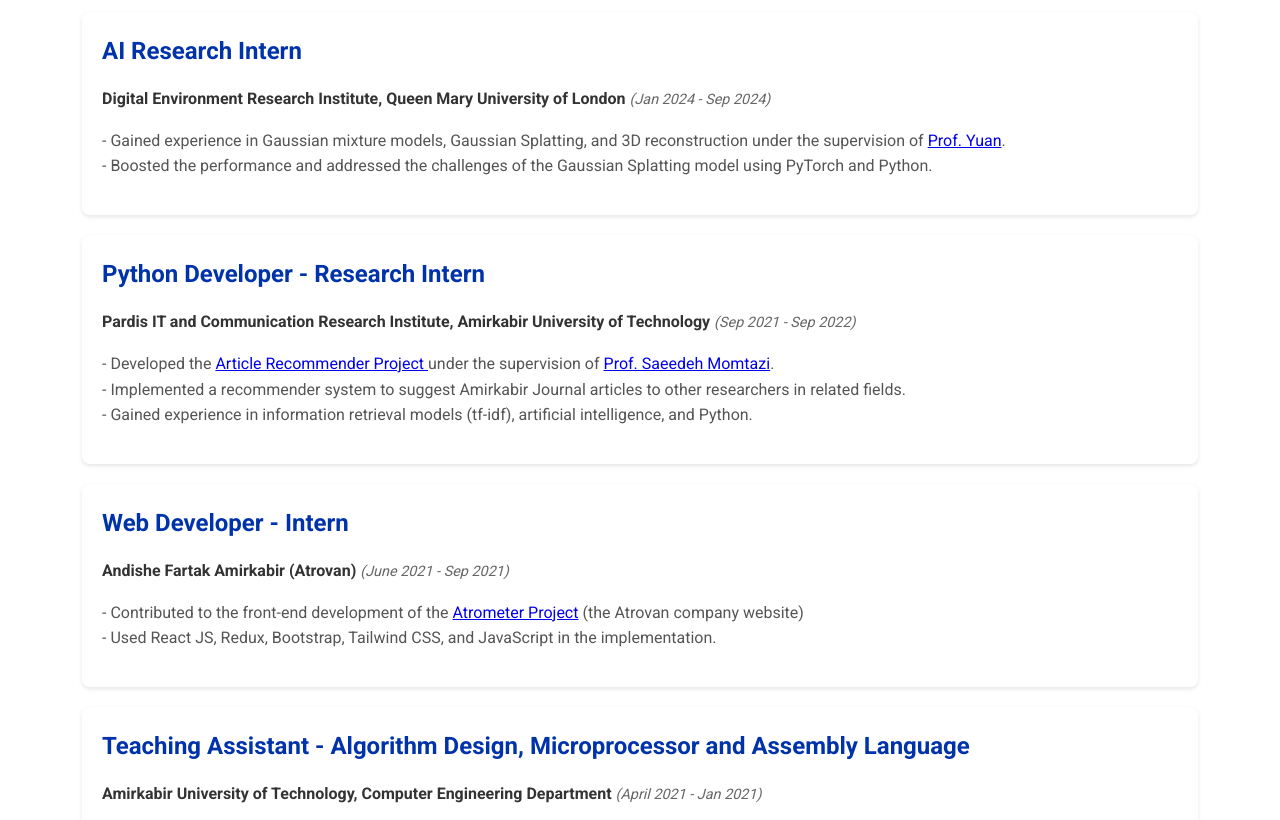
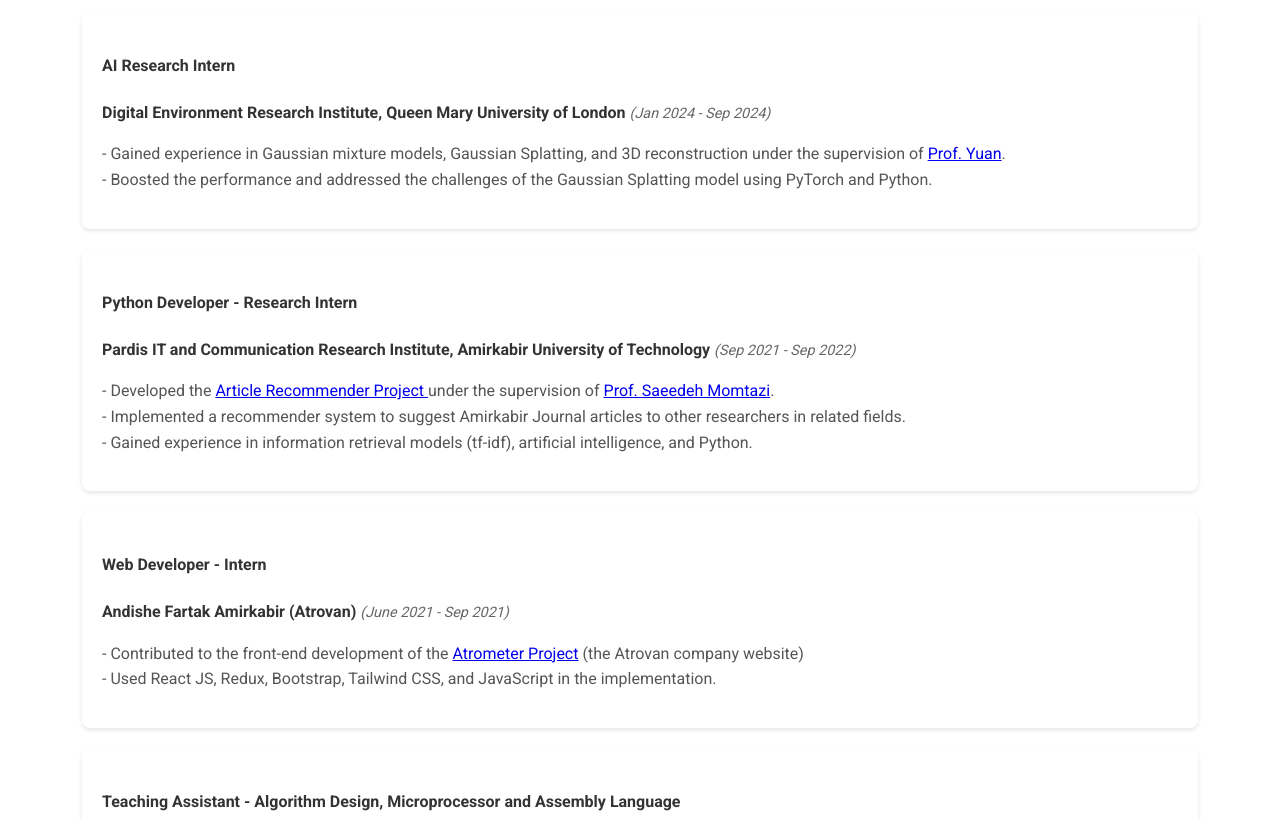
Before and after one commit to kianahs/Portfolio, a plain HTML site: page index.html in a window 1280 px wide. Shown: the part 731-1551 px from the top of the page. Drawn offline with Linux system fonts and the light colour scheme.

Commit message:
fix heading sizes

```diff
--- a/index.html
+++ b/index.html
@@ -66,7 +66,7 @@
           <h2>Work Experience</h2>
           <ul class="experience-list">
             <li>
-              <h3>AI Research Intern</h3>
+              <h4>AI Research Intern</h4>
               <p>
                 <strong class="organization">
                   Digital Environment Research Institute, Queen Mary University
@@ -86,7 +86,7 @@
               </p>
             </li>
             <li>
-              <h3>Python Developer - Research Intern</h3>
+              <h4>Python Developer - Research Intern</h4>
               <p>
                 <strong class="organization">
                   Pardis IT and Communication Research Institute, Amirkabir
@@ -111,7 +111,7 @@
               </p>
             </li>
             <li>
-              <h3>Web Developer - Intern</h3>
+              <h4>Web Developer - Intern</h4>
               <p>
                 <strong class="organization"
                   >Andishe Fartak Amirkabir (Atrovan)</strong
@@ -129,10 +129,10 @@
               </p>
             </li>
             <li>
-              <h3>
+              <h4>
                 Teaching Assistant - Algorithm Design, Microprocessor and
                 Assembly Language
-              </h3>
+              </h4>
               <p>
                 <strong class="organization"
                   >Amirkabir University of Technology, Computer Engineering
```
